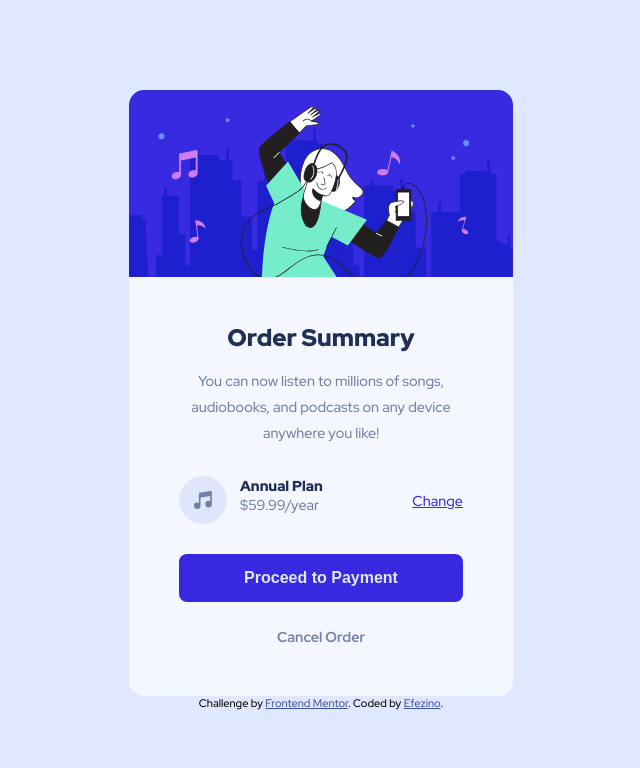
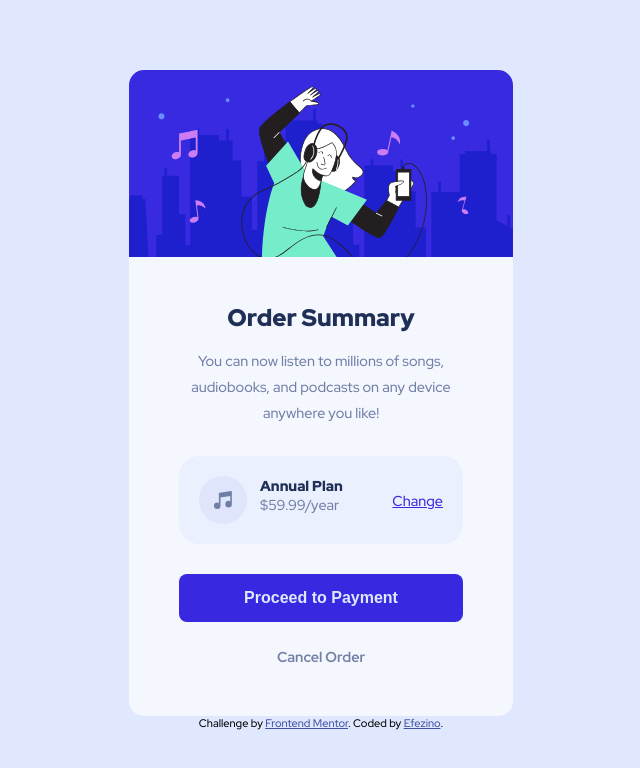
Before and after one commit to efezinoidisi/order-summary-component-main, a plain HTML site: page index.html in a window 1280 px wide. Shown: the whole page, without its empty margins (319-959 px from the left). Drawn offline with Linux system fonts and the light colour scheme.

Commit message:
style: made some changes

```diff
--- a/css/style.css
+++ b/css/style.css
@@ -43,6 +43,9 @@ main {
     align-items: center;
     justify-content: space-between;
     margin: 30px 0;
+    background-color: hsl(225, 100%, 96%);
+    padding: 20px;
+    border-radius: 20px;
 }
 
 
```
